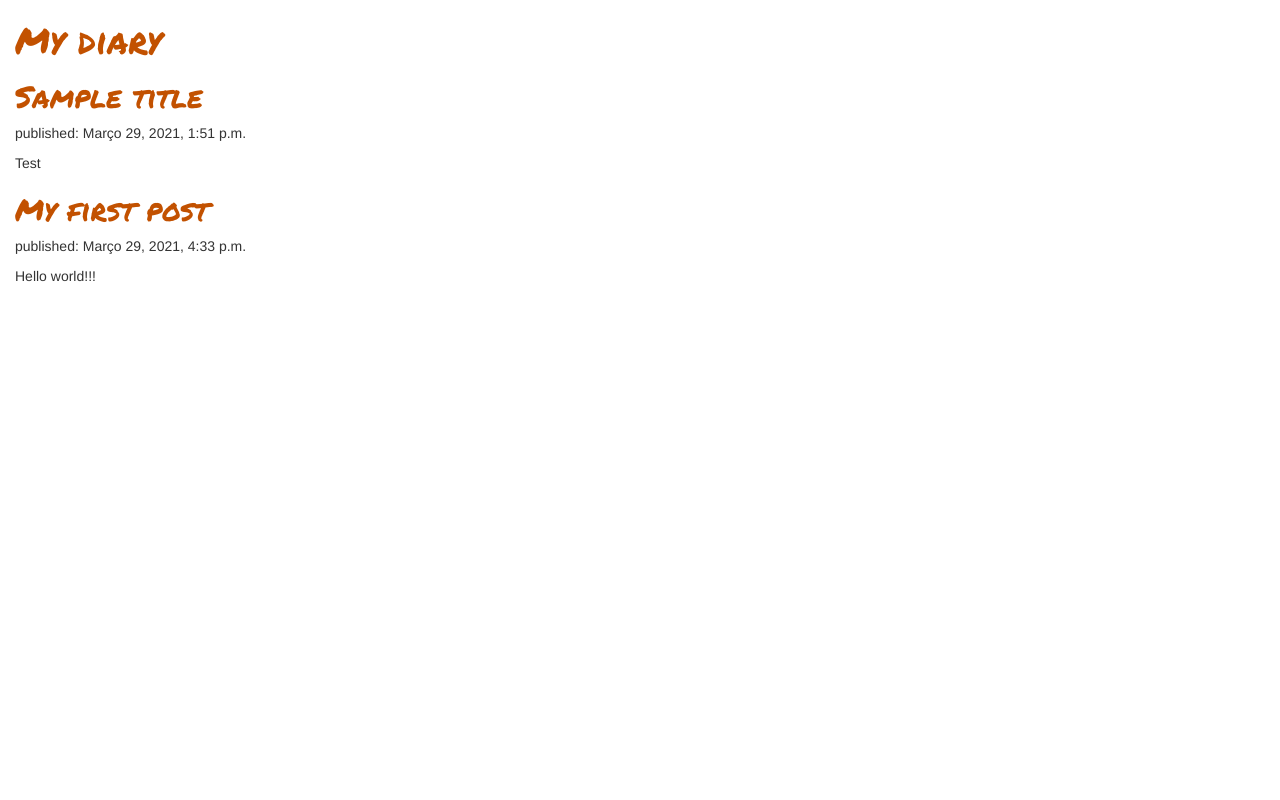
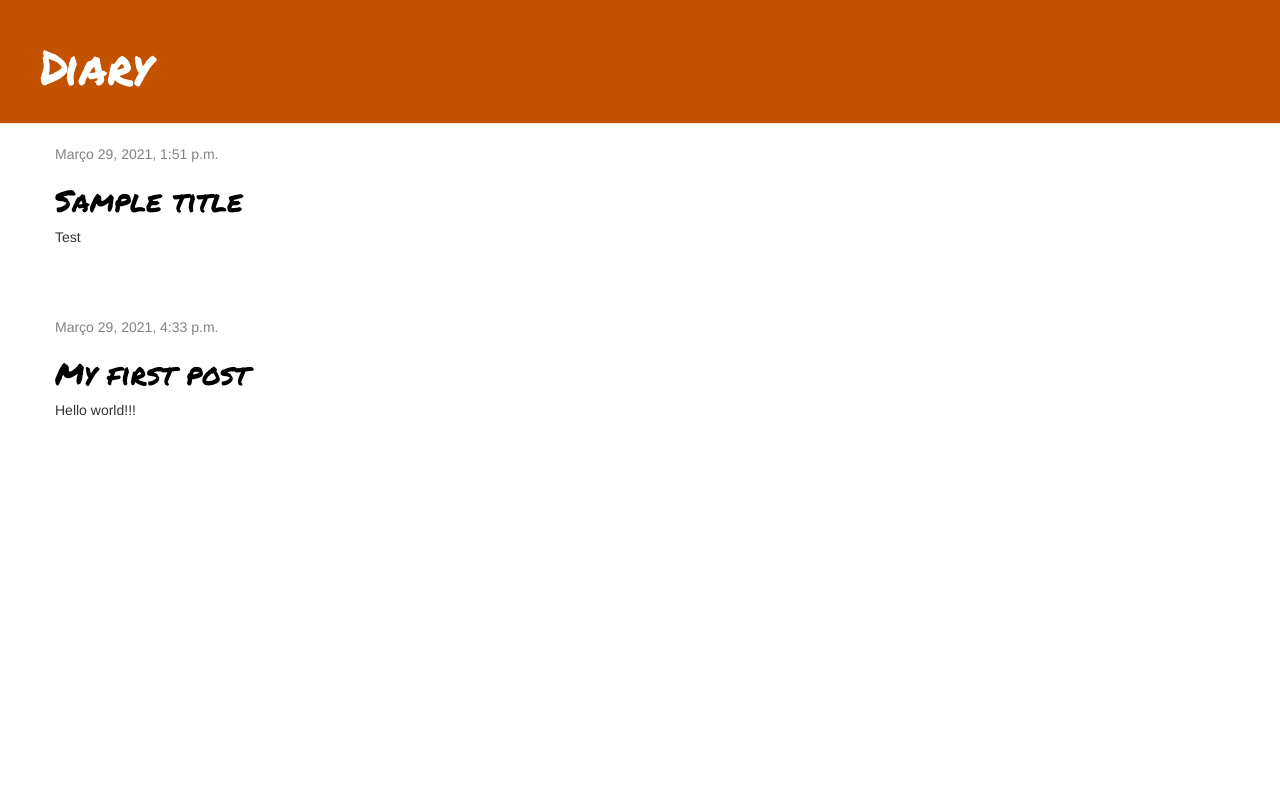
Before and after one commit to ishikamen85/django_project, a Django app: page / in a window 1280 px wide. Run offline with Django 3.2, Linux system fonts and the light colour scheme; data comes from the database, SQL or seed files in the repository; some libraries are stand-ins or nearby versions.

Commit message:
Revision on the post list, an creation of the base.html.
Creation of the base.html.
Revision on the post_list.html.
General revision on the blog.css.

```diff
--- a/blog/static/css/blog.css
+++ b/blog/static/css/blog.css
@@ -1,8 +1,47 @@
-h1 a, h2 a {
-     color: #C25100;
-     font-family: 'Permanent Marker';
+.page-header {
+    background-color: #C25100;
+    margin-top: 0;
+    padding: 20px 20px 20px 40px;
 }
 
-body {
-    padding-left: 15px;
+.page-header h1, .page-header h1 a, .page-header h1 a:visited, .page-header h1 a:active {
+    color: #ffffff;
+    font-size: 36pt;
+    text-decoration: none;
 }
+
+.content {
+    margin-left: 40px;
+}
+
+h1, h2, h3, h4 {
+    font-family: 'Permanent Marker', cursive;
+    color: #000000;
+}
+
+.date {
+    color: #828282;
+}
+
+.save {
+    float: right;
+}
+
+.post-form textarea, .post-form input {
+    width: 100%;
+}
+
+.top-menu, .top-menu:hover, .top-menu:visited {
+    color: #ffffff;
+    float: right;
+    font-size: 26pt;
+    margin-right: 20px;
+}
+
+.post {
+    margin-bottom: 70px;
+}
+
+.post h2 a, .post h2 a:visited {
+    color: #000000;
+}
--- /dev/null
+++ b/blog/templates/blog/base.html
@@ -0,0 +1,23 @@
+{% load static %}
+<html>
+    <head>
+        <title>My Blog</title>
+        <link rel="stylesheet" href="//maxcdn.bootstrapcdn.com/bootstrap/3.2.0/css/bootstrap.min.css">
+        <link rel="stylesheet" href="//maxcdn.bootstrapcdn.com/bootstrap/3.2.0/css/bootstrap-theme.min.css">
+        <link rel="stylesheet" type="text/css" href="//fonts.googleapis.com/css?family=Permanent+Marker" />
+        <link rel="stylesheet" href="{% static 'css/blog.css' %}">
+    </head>
+    <body>
+        <div class="page-header">
+            <h1><a href="/">Diary</a></h1>
+        </div>
+        <div class="content container">
+            <div class="row">
+                <div class="col-md-8">
+                {% block content %}
+                {% endblock %}
+                </div>
+            </div>
+        </div>
+    </body>
+</html>
--- a/blog/templates/blog/post_list.html
+++ b/blog/templates/blog/post_list.html
@@ -1,50 +1,13 @@
-<!--<html>
-    <head>
-        <title>My blog</title>
-    </head>
-    <body>
+{% extends 'blog/base.html' %}
 
-        <div>
-            <h1><a href="/">Ishikamen diary</a></h1>
+{% block content %}
+    {% for post in posts %}
+        <div class="post">
+            <div class="date">
+                {{ post.published_date }}
+            </div>
+            <h2><a href="">{{ post.title }}</a></h2>
+            <p>{{ post.text|linebreaksbr }}</p>
         </div>
-		{% for post in posts %}
-    		{{ post }}
-		{% endfor %}
-
-        <div>
-            <p>publicado: 14.06.2014, 12:14</p>
-            <h2><a href="">Meu primeiro post</a></h2>
-            <p>Aenean eu leo quam. Pellentesque ornare sem lacinia quam venenatis vestibulum. Donec id elit non mi porta gravida at eget metus. Fusce dapibus, tellus ac cursus commodo, tortor mauris condimentum nibh, ut fermentum massa justo sit amet risus.</p>
-        </div>
-
-        <div>
-            <p>publicado: 14.06.2014, 12:14</p>
-            <h2><a href="">Meu segundo post</a></h2>
-            <p>Aenean eu leo quam. Pellentesque ornare sem lacinia quam venenatis vestibulum. Donec id elit non mi porta gravida at eget metus. Fusce dapibus, tellus ac cursus commodo, tortor mauris condimentum nibh, ut f.</p>
-        </div>
-    </body>
-</html>-->
-{% load static %}
-<html>
-    <head>
-        <title>My blog</title>
-        <link rel="stylesheet" href="//maxcdn.bootstrapcdn.com/bootstrap/3.2.0/css/bootstrap.min.css">
-        <link rel="stylesheet" href="//maxcdn.bootstrapcdn.com/bootstrap/3.2.0/css/bootstrap-theme.min.css">
-        <link rel="stylesheet" href="{% static 'css/blog.css' %}">
-        <link rel="stylesheet" type="text/css" href="//fonts.googleapis.com/css?family=Permanent+Marker" />
-    </head>
-    <body>
-        <div>
-            <h1><a href="/">My diary</a></h1>
-        </div>
-
-        {% for post in posts %}
-            <div>
-
-                <h2><a href="">{{ post.title }}</a></h2>
-                <p>published: {{ post.published_date }}</p>
-                <p>{{ post.text|linebreaksbr }}</p>
-            </div>
-        {% endfor %}
-    </body>
-</html>
+    {% endfor %}
+{% endblock %}
```
